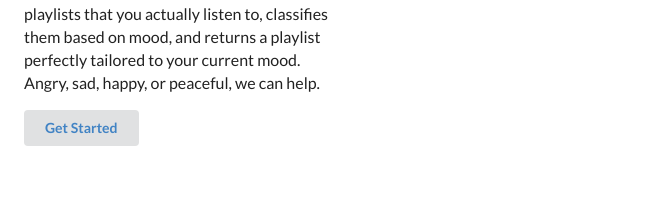
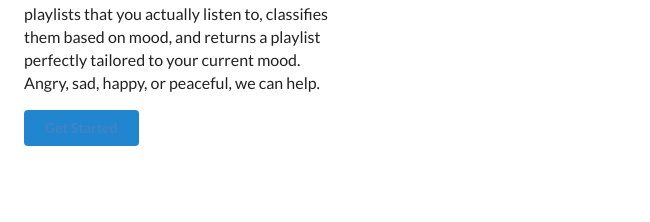
Before and after one commit to benknoble/mad-eye-moody, a plain HTML site: page index.html in a window 1280 px wide. Shown: the part 310-532 px from the top of the page, 630-1280 px from the left. Drawn offline with nearby package versions, Linux system fonts and the light colour scheme.

Commit message:
Make button prettier

```diff
--- a/index.html
+++ b/index.html
@@ -25,7 +25,7 @@
                             Mad-Eye Moodify pull songs from the playlists that you actually listen to, classifies them based on mood, and returns a playlist
                             perfectly tailored to your current mood. Angry, sad, happy, or peaceful, we can help.
                         </p>
-                        <div class="ui button">
+                        <div class="ui full button primary">
                           <a href="/create">Get Started</a>
                         </div>
                     </div>
```
